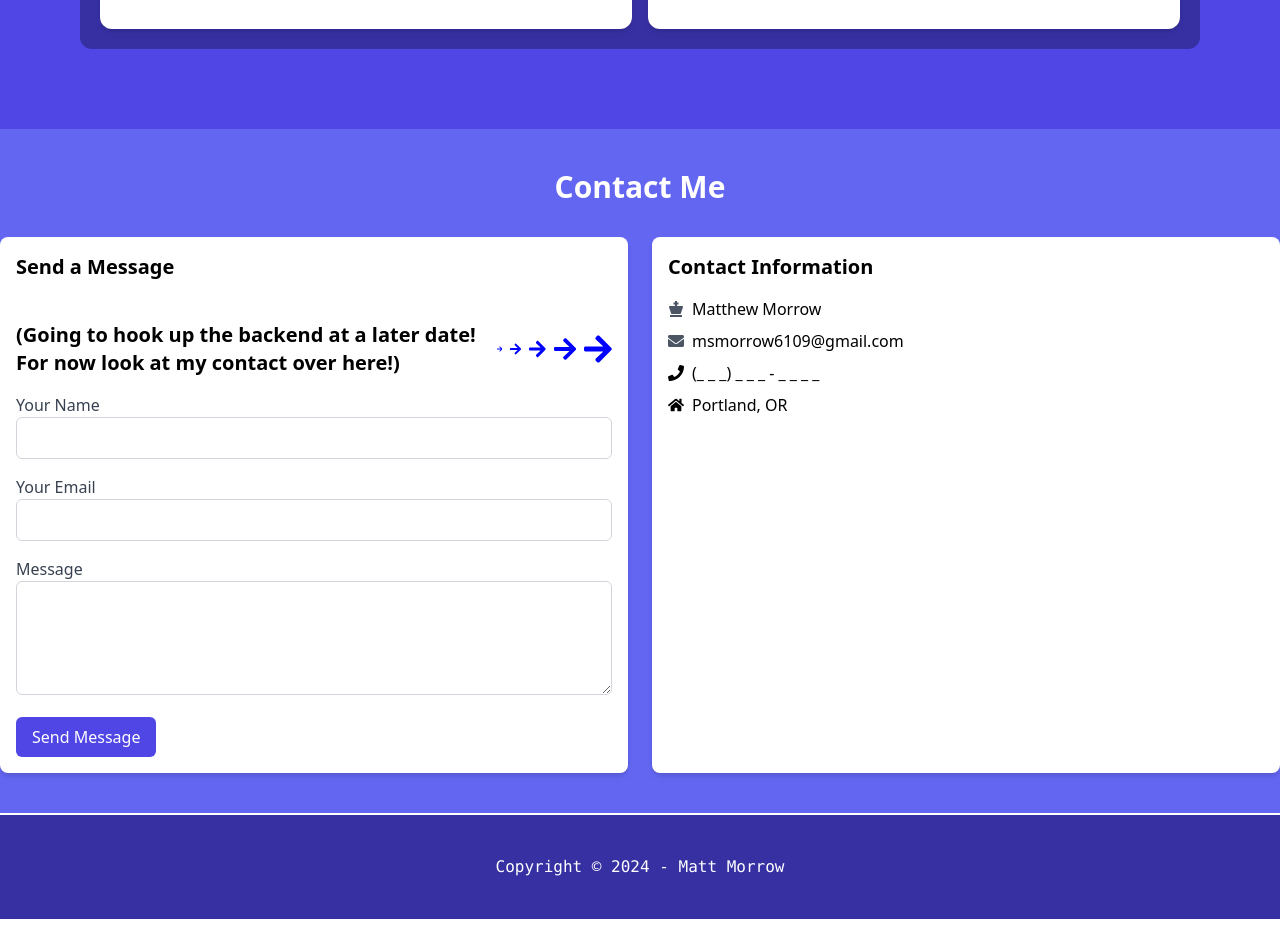
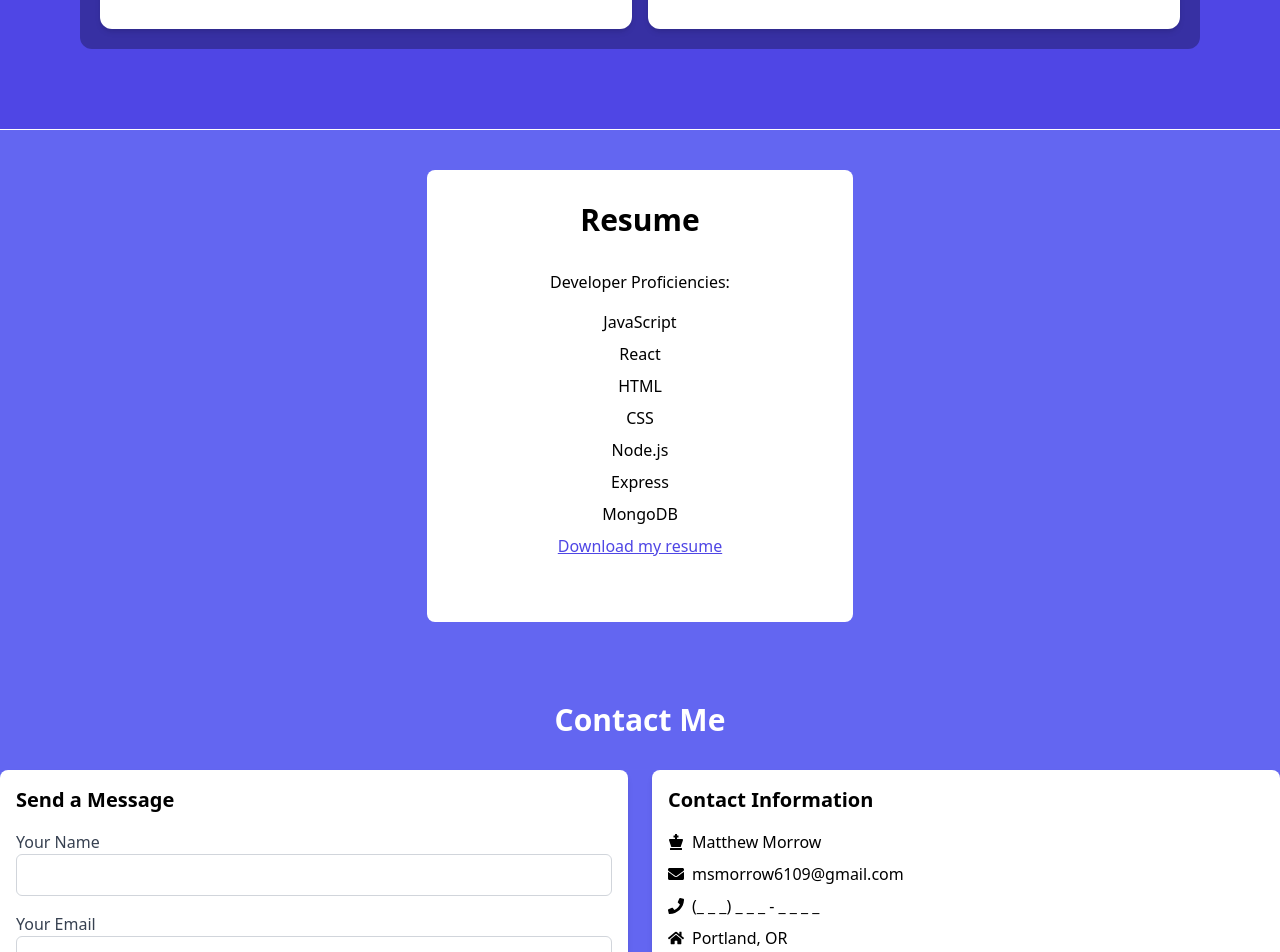
Before and after one commit to mmorrow6109/React_Portfolio, a React (Vite) app in the folder React_Portfolio/: page / in a window 1280 px wide. Shown: the part 1640-2592 px from the top of the page. Before the commit the page ends 2559 px from the top, so only its background shows below. Built offline with nearby package versions, Linux system fonts and the light colour scheme.

Commit message:
resume section and footer done

```diff
--- a/React_Portfolio/src/components/contact.jsx
+++ b/React_Portfolio/src/components/contact.jsx
@@ -1,10 +1,60 @@
-import { FaArrowRight } from 'react-icons/fa';
-import { FaEnvelope } from "react-icons/fa";
-import { FaPhone } from "react-icons/fa";
-import { FaHome } from "react-icons/fa";
-import { FaChessKing } from "react-icons/fa";
+import React, { useState } from 'react';
+import { FaArrowRight, FaEnvelope, FaPhone, FaHome, FaChessKing } from 'react-icons/fa';
 
 export default function Contact() {
+    // State variables to store form field values and error messages
+    const [name, setName] = useState('');
+    const [email, setEmail] = useState('');
+    const [message, setMessage] = useState('');
+    const [nameError, setNameError] = useState('');
+    const [emailError, setEmailError] = useState('');
+    const [messageError, setMessageError] = useState('');
+
+    // Event handlers for input field changes
+    const handleNameChange = (event) => {
+        setName(event.target.value);
+    };
+
+    const handleEmailChange = (event) => {
+        setEmail(event.target.value);
+    };
+
+    const handleMessageChange = (event) => {
+        setMessage(event.target.value);
+    };
+
+    // Event handler for input field blur (when user moves cursor out of the field)
+    const handleBlur = (field) => {
+        switch (field) {
+            case 'name':
+                // Check if name field is empty, set error message accordingly
+                if (!name.trim()) {
+                    setNameError('Name is required');
+                } else {
+                    setNameError('');
+                }
+                break;
+            case 'email':
+                // Check if email field is empty, set error message accordingly
+                if (!email.trim()) {
+                    setEmailError('Email is required');
+                } else {
+                    setEmailError('');
+                }
+                break;
+            case 'message':
+                // Check if message field is empty, set error message accordingly
+                if (!message.trim()) {
+                    setMessageError('Message is required');
+                } else {
+                    setMessageError('');
+                }
+                break;
+            default:
+                break;
+        }
+    };
+
     return (
         <section id="contact-section" className="bg-indigo-500 py-10">
             <div className="container mx-auto">
@@ -12,46 +62,50 @@ export default function Contact() {
                 <div className="grid grid-cols-1 md:grid-cols-2 gap-6">
                     <div className="p-4 bg-white rounded-lg shadow-md">
                         <h3 className="text-xl font-semibold mb-4">Send a Message</h3>
-                        <br/>
-                        <h3 className="text-xl font-semibold mb-4 flex items-center">(Going to hook up the backend at a later date! For now look at my contact over here!)
-                            <FaArrowRight className='ml-2' size={10} color="blue" />
-                            <FaArrowRight className='ml-2' size={20} color="blue" />
-                            <FaArrowRight className='ml-2' size={30} color="blue" />
-                            <FaArrowRight className='ml-2' size={40} color="blue" />
-                            <FaArrowRight className='ml-2' size={50} color="blue" />
-                        </h3>
+                        {/* Contact form */}
                         <form>
                             <div className="mb-4">
                                 <label htmlFor="name" className="block text-gray-700">Your Name</label>
-                                <input type="text" id="name" name="name" className="w-full px-3 py-2 border border-gray-300 rounded-md focus:outline-none focus:border-indigo-500" />
+                                {/* Name input field */}
+                                <input type="text" id="name" name="name" className="w-full px-3 py-2 border border-gray-300 rounded-md focus:outline-none focus:border-indigo-500" value={name} onChange={handleNameChange} onBlur={() => handleBlur('name')} />
+                                {/* Display error message if name field is empty */}
+                                {nameError && <div className="text-red-500">{nameError}</div>}
                             </div>
                             <div className="mb-4">
                                 <label htmlFor="email" className="block text-gray-700">Your Email</label>
-                                <input type="email" id="email" name="email" className="w-full px-3 py-2 border border-gray-300 rounded-md focus:outline-none focus:border-indigo-500" />
+                                {/* Email input field */}
+                                <input type="email" id="email" name="email" className="w-full px-3 py-2 border border-gray-300 rounded-md focus:outline-none focus:border-indigo-500" value={email} onChange={handleEmailChange} onBlur={() => handleBlur('email')} />
+                                {/* Display error message if email field is empty */}
+                                {emailError && <div className="text-red-500">{emailError}</div>}
                             </div>
                             <div className="mb-4">
                                 <label htmlFor="message" className="block text-gray-700">Message</label>
-                                <textarea id="message" name="message" rows="4" className="w-full px-3 py-2 border border-gray-300 rounded-md focus:outline-none focus:border-indigo-500"></textarea>
+                                {/* Message textarea */}
+                                <textarea id="message" name="message" rows="4" className="w-full px-3 py-2 border border-gray-300 rounded-md focus:outline-none focus:border-indigo-500" value={message} onChange={handleMessageChange} onBlur={() => handleBlur('message')}></textarea>
+                                {/* Display error message if message field is empty */}
+                                {messageError && <div className="text-red-500">{messageError}</div>}
                             </div>
+                            {/* Submit button */}
                             <button type="submit" className="bg-indigo-600 text-white px-4 py-2 rounded-md hover:bg-indigo-700">Send Message</button>
                         </form>
                     </div>
                     <div className="p-4 bg-white rounded-lg shadow-md">
                         <h3 className="text-xl font-semibold mb-4">Contact Information</h3>
+                        {/* Contact information */}
                         <div className="flex items-center mb-2">
-                            <span className="mr-2"><i className="text-gray-600"><FaChessKing/></i></span>
+                            <span className="mr-2"><FaChessKing/></span>
                             <span>Matthew Morrow</span>
                         </div>
                         <div className="flex items-center mb-2">
-                            <span className="mr-2"><i className="text-gray-600"><FaEnvelope/></i></span>
+                            <span className="mr-2"><FaEnvelope/></span>
                             <span>msmorrow6109@gmail.com</span>
                         </div>
                         <div className="flex items-center mb-2">
-                            <span className="mr-2"><i className=" text-gray-600"></i><FaPhone/></span>
+                            <span className="mr-2"><FaPhone/></span>
                             <span>(_ _ _) _ _ _ - _ _ _ _</span>
                         </div>
                         <div className="flex items-center">
-                            <span className="mr-2"><i className=" text-gray-600"></i><FaHome/></span>
+                            <span className="mr-2"><FaHome/></span>
                             <span>Portland, OR</span>
                         </div>
                     </div>
--- a/React_Portfolio/src/components/footer.jsx
+++ b/React_Portfolio/src/components/footer.jsx
@@ -1,11 +1,26 @@
-
+import { BsGithub, BsLinkedin, BsInstagram } from 'react-icons/bs';
 
 export default function Footer() {
     return (
-        <div>
+        <div className='bg-indigo-800'>
             <div className='border-t-2 border-white'></div> {/* Thin white line */}
-            <div className='flex justify-center bg-indigo-800 text-white py-10 font-mono'>
-                Copyright &copy; 2024 - Matt Morrow
+            <div className='flex justify-center bg-indigo-800 text-white py-5 font-mono'>
+                {/* Copyright text */}
+                <div className="text-center">
+                    Copyright &copy; 2024 - Matt Morrow
+                </div>
+            </div>
+            {/* Social media links */}
+            <div className='flex justify-center space-x-4 cursor-pointer py-2'>
+                <a href="https://github.com/mmorrow6109" target="_blank" rel="noopener noreferrer">
+                    <BsGithub size={40} className='group rounded-full hover:border-4 hover:border-white' style={{ color: '#FFC107' }} />
+                </a>
+                <a href="https://www.linkedin.com/in/matthew-morrow-/" target="_blank" rel="noopener noreferrer">
+                    <BsLinkedin size={40} className='group rounded-full hover:border-4 hover:border-white' style={{ color: '#03A9F4' }} />
+                </a>
+                <a href="https://www.instagram.com/slow_up_pdx/" target="_blank" rel="noopener noreferrer">
+                    <BsInstagram size={40} className='group rounded-full hover:border-4 hover:border-white' style={{ color: '#FF5722' }} />
+                </a>
             </div>
         </div>
     );
--- a/React_Portfolio/src/components/main.jsx
+++ b/React_Portfolio/src/components/main.jsx
@@ -1,8 +1,9 @@
 import Nav from './nav.jsx';
 import Hero from './hero.jsx';
-import Projects from './projects.jsx';
+import Portfolio from './portfolio.jsx';
 import Footer from './footer.jsx';
 import Contact from './contact.jsx';
+import Resume from './resume.jsx';
 
 const main = () => {
     return (
@@ -11,7 +12,9 @@ const main = () => {
             <div className="border-t border-white"></div> {/* Thin white line */}
             <Hero/>
             <div className="border-t border-white"></div>
-            <Projects/>
+            <Portfolio/>
+            <div className="border-t border-white"></div>
+            <Resume/>
             <Contact/>
             <Footer/>
         </div>
--- a/React_Portfolio/src/components/nav.jsx
+++ b/React_Portfolio/src/components/nav.jsx
@@ -37,7 +37,7 @@ const Nav = () => {
                     {/* Menu links for larger screens */}
                     <div className="ssm:hidden sm:hidden md:block lg:block xl:block space-x-2 font-mono">
                         <a href="#about-section" className="text-white hover:bg-indigo-800 rounded-full px-5 py-2 text-xl">About</a>
-                        <a href="#projects-section" className="text-white hover:bg-indigo-800 rounded-full px-5 py-2 text-xl">Projects</a>
+                        <a href="#portfolio-section" className="text-white hover:bg-indigo-800 rounded-full px-5 py-2 text-xl">Portfolio</a>
                         <a href="#contact-section" className="text-white hover:bg-indigo-800 rounded-full px-5 py-2 text-xl">Contact</a>
                         <a href="#resume-section" className="text-white hover:bg-indigo-800 rounded-full px-5 py-2 text-xl">Resume</a>
                     </div> {/*need to add contact section at bottom and link to a resume file*/}
--- a/React_Portfolio/src/components/projects.jsx
+++ b/React_Portfolio/src/components/portfolio.jsx
@@ -3,10 +3,10 @@ import Project1Img from '../assets/question.jpg'
 // import Project3Img from '../assets/3.jpg'
 // import Project4Img from '../assets/4.jpg'
 
-export default function Projects() {
+export default function Portfolio() {
     return (
         <>
-            <div id='projects-section' className='bg-indigo-800 m-20 max-w-full rounded-xl'>
+            <div id='portfolio-section' className='bg-indigo-800 m-20 max-w-full rounded-xl'>
                 <div className='grid justify-items-center m-10'>
                     <h1 className='text-3xl text-white mt-10 font-mono'>Projects</h1>
                 </div>
--- /dev/null
+++ b/React_Portfolio/src/components/resume.jsx
@@ -0,0 +1,40 @@
+import React from 'react';
+
+export default function Resume() {
+    // Link to the downloadable resume
+    const resumeLink = "https://gist.github.com/mmorrow6109/7627107fbf7c4bc87fc2e81f9256028d";
+
+    // List of developer proficiencies
+    const proficiencies = [
+        "JavaScript",
+        "React",
+        "HTML",
+        "CSS",
+        "Node.js",
+        "Express",
+        "MongoDB",
+    ];
+
+    return (
+        <section id="resume-section" className="bg-indigo-500 py-10 text-black">
+            <div className="container mx-auto flex justify-center">
+                <div className="w-1/3 bg-white p-8 rounded-lg text-center">
+                    <h2 className="text-3xl font-semibold mb-8">Resume</h2>
+                    <div>
+                        <p className="mb-4">Developer Proficiencies:</p>
+                        {/* List of developer proficiencies */}
+                        <ul>
+                            {proficiencies.map((proficiency, index) => (
+                                <li key={index} className="mb-2">{proficiency}</li>
+                            ))}
+                            {/* Download resume link */}
+                            <div className="mb-8">
+                                <a href={resumeLink} className="text-indigo-600 hover:text-indigo-800 underline block">Download my resume</a>
+                            </div>
+                        </ul>
+                    </div>
+                </div>
+            </div>
+        </section>
+    );
+}
```
Also changed, not shown: React_Portfolio/src/components/hero.jsx (+0 -10 lines).
